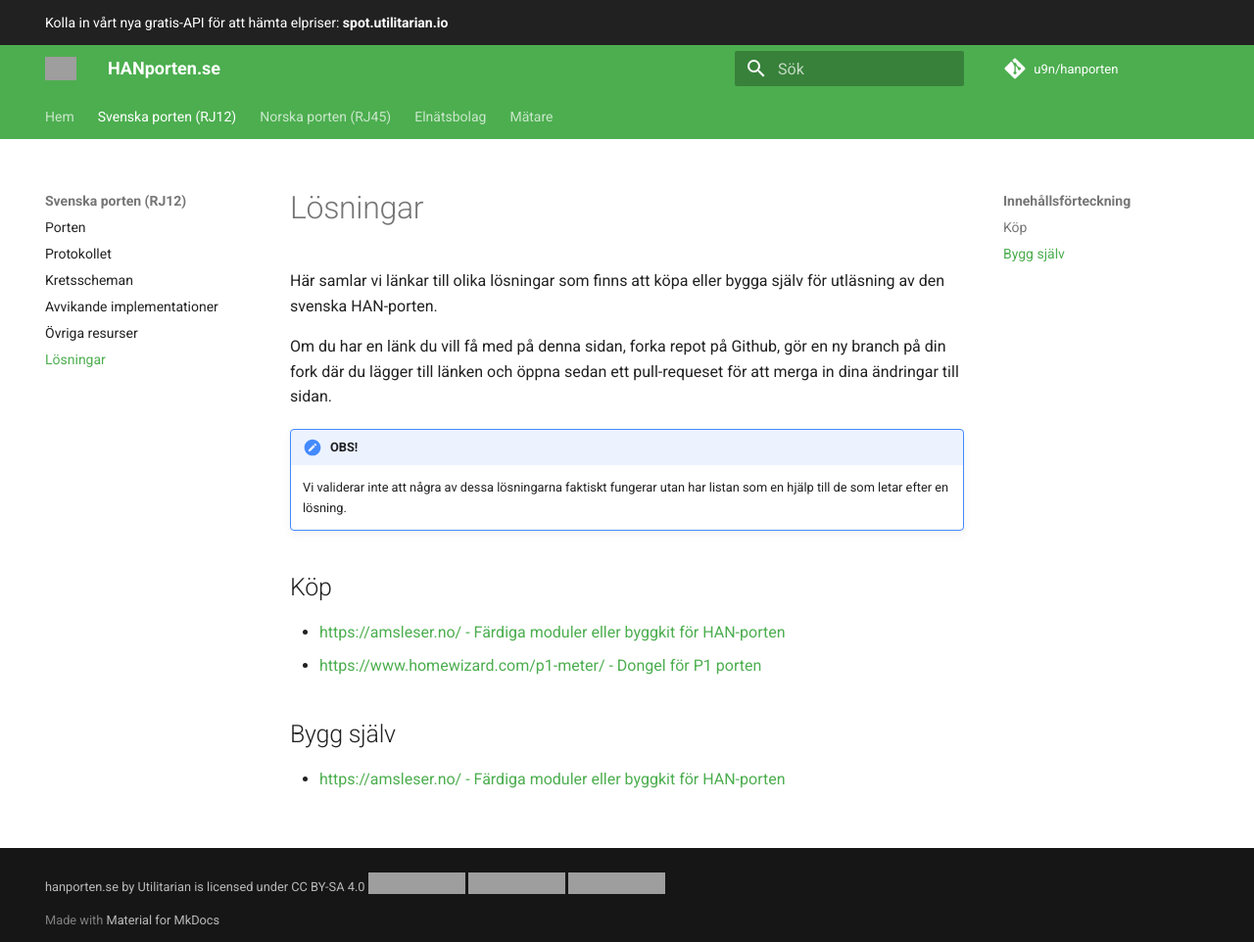
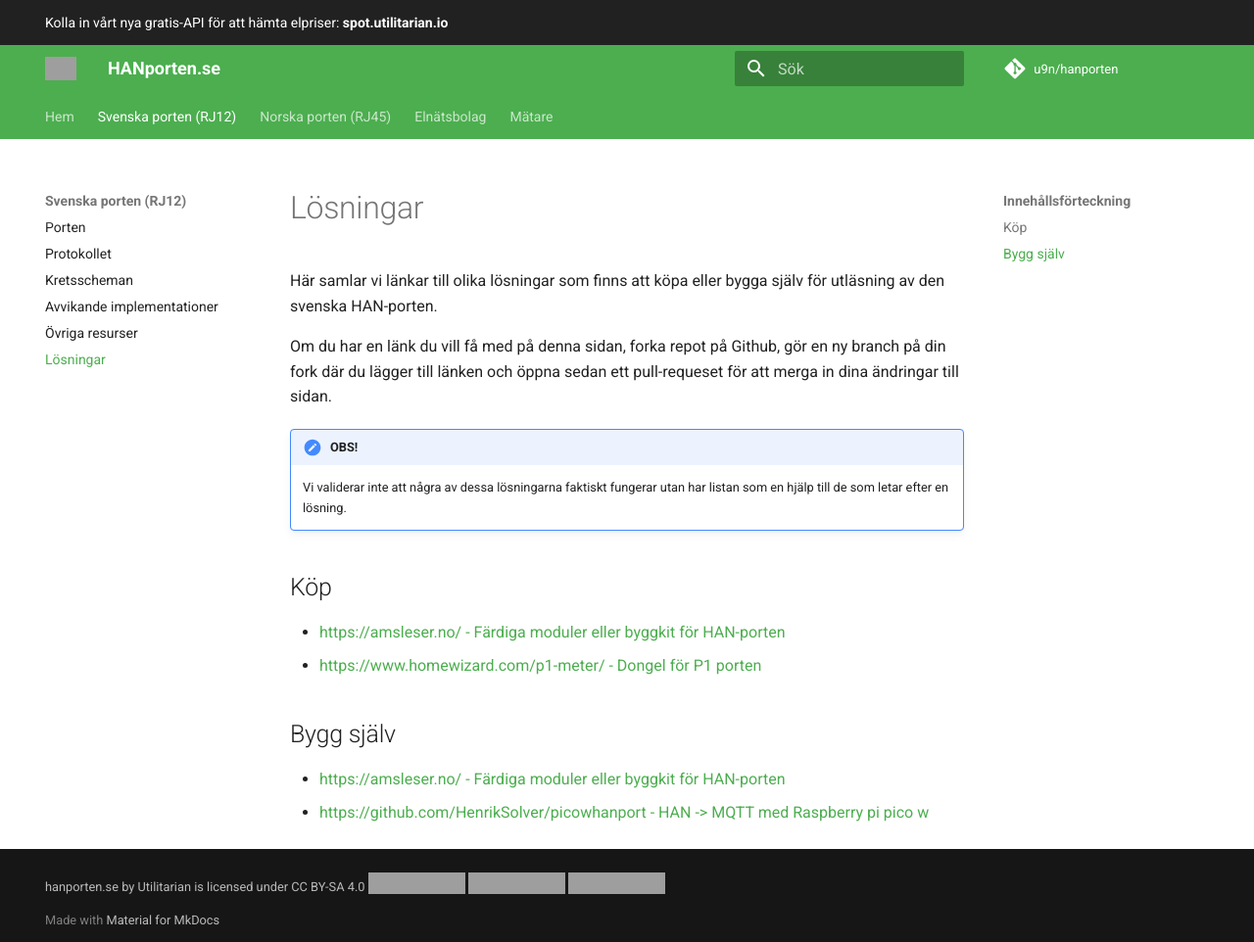
Before and after one commit to u9n/hanporten, an MkDocs documentation site: the page built from docs/svenska/lösningar.md, in a window 1280 px wide and 962 px high. Shown: the whole window at 98% size. Built offline with MkDocs 1.6.1 and Material for MkDocs 9.7.7, drawn with Linux system fonts in a browser that asks for light colours; comment, search, counter and statistics services are not loaded; grey boxes are pictures that could not be loaded.

Commit message:
Add link to https://github.com/HenrikSolver/picowhanport (#34)

```diff
--- a/docs/svenska/lösningar.md
+++ b/docs/svenska/lösningar.md
@@ -18,3 +18,4 @@ merga in dina ändringar till sidan.
 ## Bygg själv
 
 * [https://amsleser.no/ - Färdiga moduler eller byggkit för HAN-porten](https://amsleser.no/)
+* [https://github.com/HenrikSolver/picowhanport - HAN -> MQTT med Raspberry pi pico w](https://github.com/HenrikSolver/picowhanport)
```
